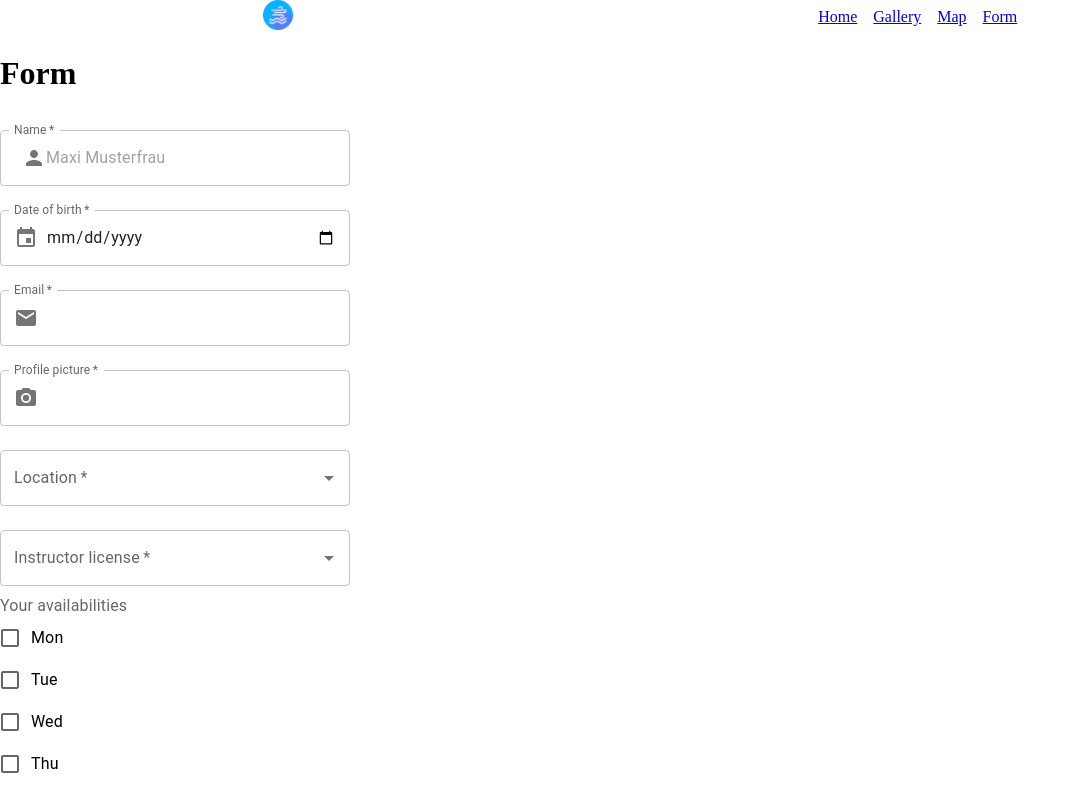
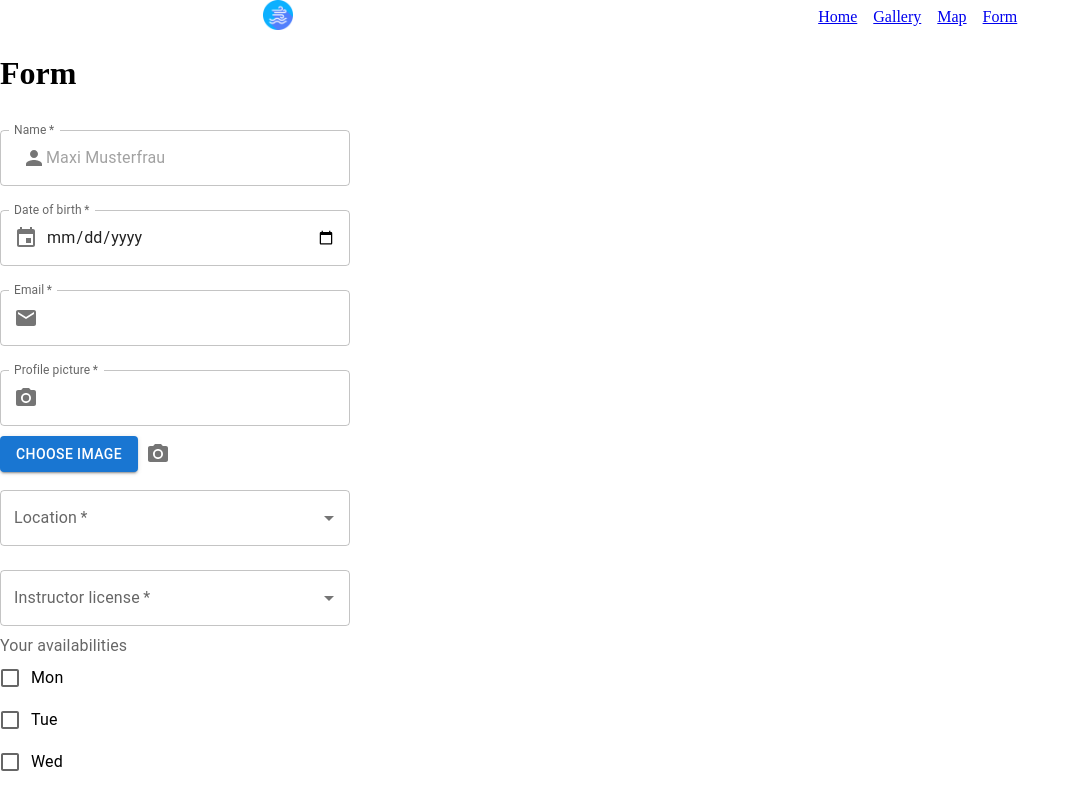
Before and after one commit to haskamp/FlatWater.pro, a Next.js app: page /form in a window 1280 px wide. Shown: the top 793 px of the page, without its empty margins (0-1080 px from the left). Built offline with nearby package versions, Linux system fonts and the light colour scheme.

Commit message:
feat: save-status image uploader

```diff
--- a/package.json
+++ b/package.json
@@ -29,6 +29,7 @@
     "@mui/icons-material": "^5.3.1",
     "@mui/material": "^5.3.1",
     "axios": "0.24.0",
+    "cloudinary-react": "^1.7.1",
     "immer": "^9.0.12",
     "leaflet": "^1.7.1",
     "leaflet-defaulticon-compatibility": "^0.1.1",
--- /dev/null
+++ b/src/molecules/form-image/index.jsx
@@ -0,0 +1,37 @@
+import { Box, Button, IconButton } from "@mui/material";
+import React from "react";
+import { PhotoCamera } from "@mui/icons-material";
+
+const ImageUpload = () => {
+	return (
+		<Box>
+			<label>
+				<input
+					multiple
+					style={{ display: "none" }}
+					type="file"
+					accept="image/*"
+					name="image"
+					/*onChange={ev => handleCapture(ev)}*/
+				/>
+				<Button variant="contained" component="span">
+					Choose image
+				</Button>
+			</label>
+			<label>
+				<input
+					type="file"
+					capture="user"
+					style={{ display: "none" }}
+					accept="image/*"
+					name="imageCapture"
+				/>
+				<IconButton aria-label="Take picture">
+					<PhotoCamera />
+				</IconButton>
+			</label>
+		</Box>
+	);
+};
+
+export default ImageUpload;
--- a/src/organisms/form-basic/index.jsx
+++ b/src/organisms/form-basic/index.jsx
@@ -55,7 +55,7 @@ const FormBasic = () => {
 				type="url"
 				variant="outlined"
 				label="Profile picture"
-				name="image"
+				name="imageurl"
 				margin="normal"
 				InputProps={{
 					startAdornment: (
--- a/src/organisms/form/index.jsx
+++ b/src/organisms/form/index.jsx
@@ -7,17 +7,34 @@ import FormLesson from "/src/organisms/form-lesson/index.jsx";
 import FormAbout from "/src/organisms/form-about/index.jsx";
 import AlertSubmit from "/src/molecules/alert-submit/index.jsx";
 import axios from "axios";
+import ImageUpload from "/src/molecules/form-image";
 
 const Form = () => {
 	const setCard = useStore(state => state.setCard);
 	const setSubmitStatus = useStore(state => state.setSubmitStatus);
 
-	const handleSubmit = ev => {
+	const handleSubmit = async ev => {
 		ev.preventDefault();
+
+		const form = ev.target;
+		const imageData = new FormData();
+
+		const imageInput = Array.from(form.elements).find(({ name }) => name === "image");
+		console.log("evtarget", ev.target.elements);
+		console.log("foto", imageInput);
+		for (const image of imageInput.files) {
+			imageData.append("image", image);
+		}
+		imageData.append("upload_preset", "capstone");
+		console.log("formdata after", imageData);
+		await axios
+			.post("https://api.cloudinary.com/v1_1/cluster0/image/upload", imageData)
+			.then(response => {
+				console.log("imgupload", response);
+			});
 
 		const formData = new FormData(ev.target);
 		const formValues = Object.fromEntries(formData);
-
 		const groups = formTemplateCheckbox.groups.map(group => group.id);
 		const formControls = {};
 		groups.forEach(group => {
@@ -35,8 +52,9 @@ const Form = () => {
 
 	return (
 		<div>
-			<form noValidate encType="multipart/form-data" onSubmit={ev => handleSubmit(ev)}>
+			<form onSubmit={ev => handleSubmit(ev)}>
 				<FormBasic />
+				<ImageUpload />
 				<FormLesson />
 				<FormAbout />
 				<Button type="submit" variant="contained">
@@ -49,3 +67,4 @@ const Form = () => {
 };
 
 export default Form;
+// noValidate encType="multipart/form-data"
```
Also changed, not shown: 1 other file (tests, documents, lock files or other folders).
